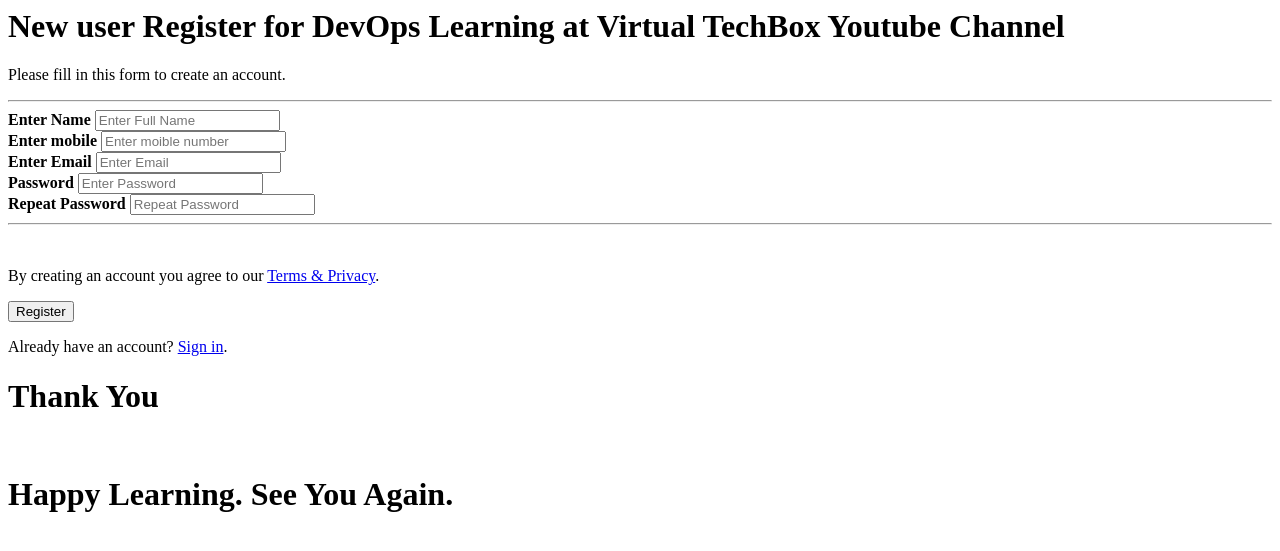
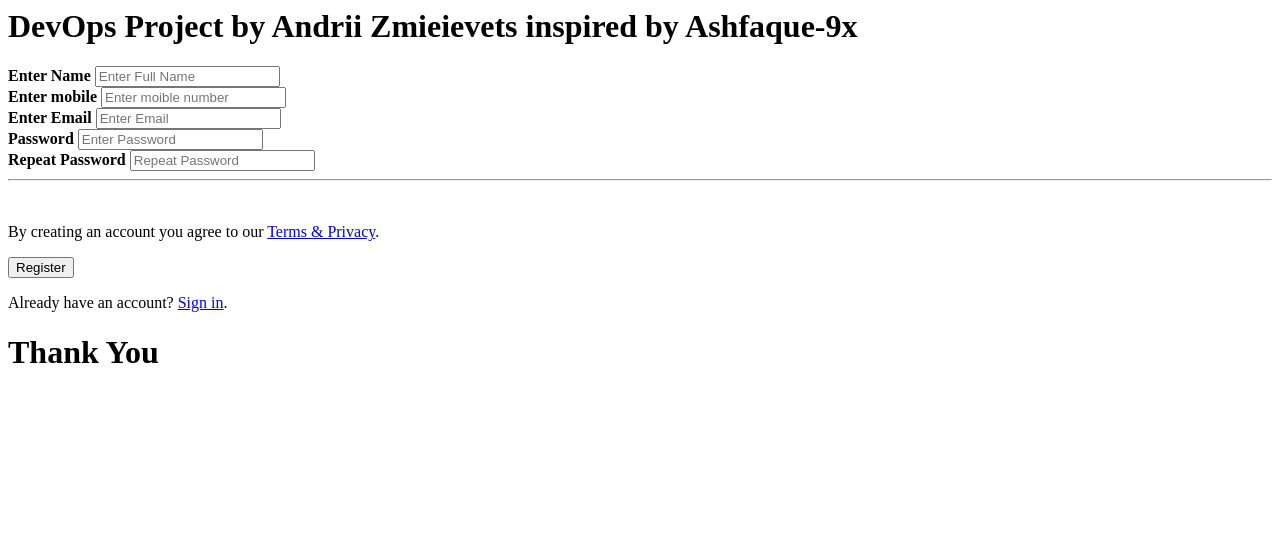
Before and after one commit to AndriiZmieievets/register-app, a Java web app: page /src/main/webapp/index.jsp in a window 1280 px wide. Shown: the top 551 px of the page. Run offline with Tomcat 11, a stand-in JSP engine, Linux system fonts and the light colour scheme.

Commit message:
Web change

```diff
--- a/webapp/src/main/webapp/index.jsp
+++ b/webapp/src/main/webapp/index.jsp
@@ -1,8 +1,7 @@
 <form action="action_page.php">
   <div class="container">
-    <h1>New user Register for DevOps Learning at Virtual TechBox Youtube Channel</h1>
-    <p>Please fill in this form to create an account.</p>
-    <hr>
+    <h1>DevOps Project by Andrii Zmieievets inspired by Ashfaque-9x</h1>
+
 
     <label for="Name"><b>Enter Name</b></label>
     <input type="text" placeholder="Enter Full Name" name="Name" id="Name" required>
@@ -32,7 +31,6 @@
   </div>
 
    <h1> Thank You </h1>
-   <br>
-   <h1> Happy Learning. See You Again. </h1>
+
 
 </form>
```
